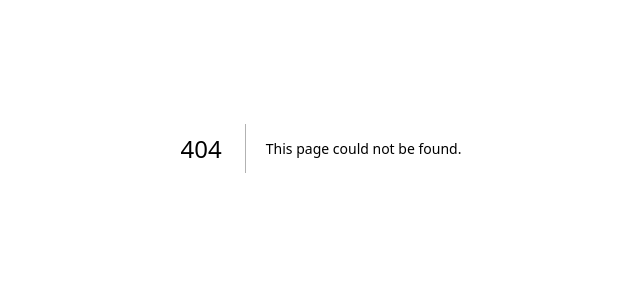
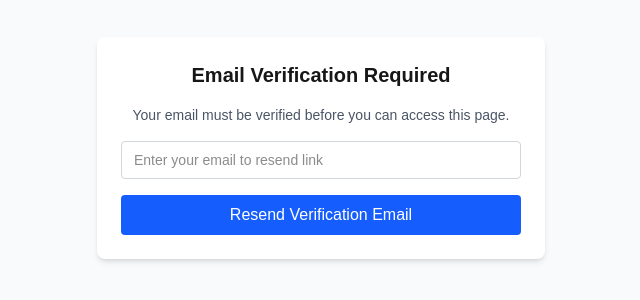
Before and after one commit to chamod-malindu/guidemelk-web-project, a Next.js app: page /verify-reminder in a window 1280 px wide. Before the commit this address had no page. Shown: the part 252-552 px from the top of the page, without its empty margins (319-959 px from the left). Built offline with nearby package versions, Linux system fonts and the light colour scheme.

Commit message:
Add resend verification email functionality 📩 Create basic verification reminder page (UI) and resend-verification router

```diff
--- /dev/null
+++ b/src/app/api/auth/resend-verification/route.js
@@ -0,0 +1,39 @@
+import { NextResponse } from 'next/server'
+import dbConnect from '@/lib/mongodb'
+import User from '@/models/User'
+import { createToken } from '@/lib/auth'
+import { sendVerificationEmail } from '@/lib/email'
+
+export async function POST(req) {
+  try {
+    const { email } = await req.json()
+
+    if (!email) {
+      return NextResponse.json({ error: 'Email is required' }, { status: 400 })
+    }
+
+    await dbConnect()
+    const user = await User.findOne({ email: email.toLowerCase() })
+
+    if (!user) {
+      return NextResponse.json({ error: 'No user found with this email' }, { status: 404 })
+    }
+
+    if (user.isEmailVerified) {
+      return NextResponse.json({ error: 'Email is already verified' }, { status: 400 })
+    }
+
+    const token = createToken({
+      _id: user._id,
+      email: user.email,
+      role: user.role
+    })
+
+    await sendVerificationEmail(user.email, token)
+
+    return NextResponse.json({ message: 'Verification email resent successfully' })
+  } catch (err) {
+    console.error(err)
+    return NextResponse.json({ error: 'Something went wrong' }, { status: 500 })
+  }
+}
--- /dev/null
+++ b/src/app/verify-reminder/page.jsx
@@ -0,0 +1,83 @@
+"use client"
+
+import { useState } from 'react'
+import { useRouter } from 'next/navigation'
+
+export default function VerifyReminderPage() {
+  const [email, setEmail] = useState('')
+  const [message, setMessage] = useState('')
+  const [error, setError] = useState('')
+  const [resendDisabled, setResendDisabled] = useState(false)
+  const [timer, setTimer] = useState(60)
+  const router = useRouter()
+
+  const handleResend = async () => {
+    try {
+      setResendDisabled(true)
+      const res = await fetch('/api/auth/resend-verification', {
+        method: 'POST',
+        headers: { 'Content-Type': 'application/json' },
+        body: JSON.stringify({ email })
+      })
+
+      const data = await res.json()
+      if (res.ok) {
+        setMessage(data.message)
+        setError('')
+        startCountdown()
+      } else {
+        setError(data.error)
+        setMessage('')
+        setResendDisabled(false)
+      }
+    } catch {
+      setError('Something went wrong.')
+      setResendDisabled(false)
+    }
+  }
+
+  const startCountdown = () => {
+    let countdown = 60
+    const interval = setInterval(() => {
+      countdown--
+      setTimer(countdown)
+      if (countdown === 0) {
+        clearInterval(interval)
+        setResendDisabled(false)
+        setTimer(60)
+      }
+    }, 1000)
+  }
+
+  return (
+    <div className="min-h-screen flex items-center justify-center bg-gray-50 px-4">
+      <div className="max-w-md w-full bg-white rounded-lg shadow-md p-6 space-y-4">
+        <h1 className="text-xl font-bold text-center">Email Verification Required</h1>
+        <p className="text-gray-600 text-center text-sm">
+          Your email must be verified before you can access this page.
+        </p>
+
+        <input
+          type="email"
+          placeholder="Enter your email to resend link"
+          className="w-full border border-gray-300 rounded px-3 py-2 text-sm"
+          value={email}
+          onChange={(e) => setEmail(e.target.value)}
+        />
+
+        <button
+          onClick={handleResend}
+          disabled={resendDisabled}
+          className={`w-full py-2 rounded text-white ${
+            resendDisabled ? 'bg-gray-400' : 'bg-blue-600 hover:bg-blue-700'
+          }`}
+        >
+          {resendDisabled ? `Resend in ${timer}s` : 'Resend Verification Email'}
+        </button>
+
+        {message && <p className="text-green-600 text-sm text-center">{message}</p>}
+        {error && <p className="text-red-600 text-sm text-center">{error}</p>}
+      </div>
+    </div>
+  )
+}
```
